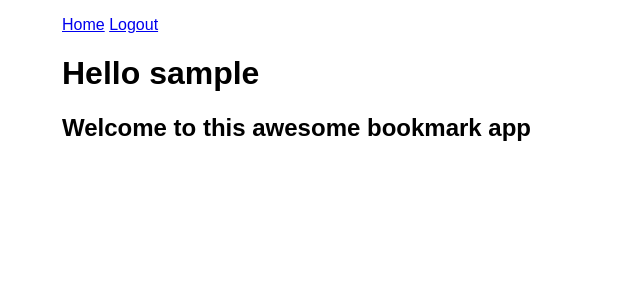
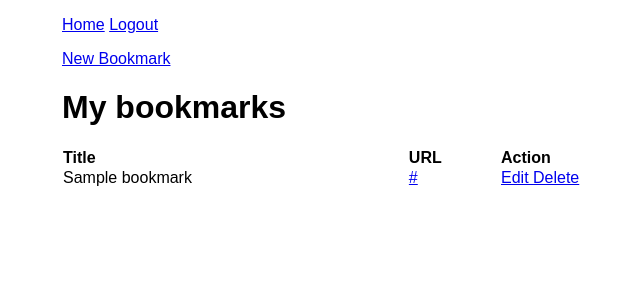
Before and after one commit to plastboks/Flaskmarks, a Flask app: page / in a window 1280 px wide. Shown: the top 300 px of the page, without its empty margins (253-893 px from the left). Run offline with Flask 2, Linux system fonts and the light colour scheme; a user stored in the database is signed in; tables that the repository leaves empty hold one stand-in row (values such as "Sample post"); parts of the project's set-up code (start-up, migrations or seed data) failed here and were passed over.

Commit message:
add new bookmark, and list your bookmarks
Signed-off-by: Alexander Skjolden <alex@plastboks.net>

```diff
--- a/flaskmarks/models.py
+++ b/flaskmarks/models.py
@@ -44,5 +44,9 @@ class Bookmark(db.Model):
     created = db.Column(db.DateTime)
     updated = db.Column(db.DateTime)
 
+    @classmethod
+    def my_bookmarks(self, userid):
+        return self.query.filter(self.owner_id == userid).all()
+
     def __repr__(self):
         return '<Bookmark %r>' % (self.title)
--- a/flaskmarks/static/css/style.css
+++ b/flaskmarks/static/css/style.css
@@ -12,3 +12,11 @@ body {
 #header ul li {
     display: inline;
 }
+
+#bookmarks {
+    width: 100%;
+}
+
+#bookmarks th {
+    text-align: left;
+}
--- a/flaskmarks/templates/base.html
+++ b/flaskmarks/templates/base.html
@@ -8,7 +8,8 @@
 </head>
 <body>
   <div id="header">
-    <ul>
+    <p>
+        <ul id="primary Menu">
             {% if g.user.is_authenticated() %}
             <li><a href="{{ url_for('index') }}">Home</a></li>
             <li><a href="{{ url_for('logout') }}">Logout</a></li>
@@ -17,6 +18,16 @@
             <li><a href="{{ url_for('register') }}">Register</a></li>
             {% endif %}
         </ul>
+    </p>
+    <p>
+        <ul>
+        {% block secondarymenu %}
+            {% if g.user.is_authenticated() %}
+                <li><a href="{{ url_for('new_bookmark') }}" >New Bookmark</a></li>
+            {% endif %}
+        {% endblock %}
+        </ul>
+    </p>
   </div>
   {% with messages = get_flashed_messages() %}
   {% if messages %}
--- a/flaskmarks/templates/index.html
+++ b/flaskmarks/templates/index.html
@@ -1,5 +1,39 @@
 {% extends "base.html" %}
 {% block content %}
+{% if not bookmarks %}
 <h1>Hello {{ g.user.username }}</h1>
-<h2>Welcome to this awesome bookmark app</h2>
+<h2>Welcome to this awesome bookmark app.</h2>
+<h3>Click "New bookmark" to add a bookmark</h3>
+{% else %}
+    <h1>My bookmarks </h1>
+    <table id="bookmarks">
+        <thead>
+            <th>Title</th>
+            <th>URL</th>
+            <th>Action</th>
+        </thead>
+        <tbody>
+            {% for bookmark in bookmarks %}
+                <tr>
+                    <td>
+                        {{ bookmark.title }}
+                    </td>
+                    <td>
+                        <a href="{{ bookmark.url }}" class="clickIncrement">
+                            {{ bookmark.url }}
+                        </a>
+                    </td>
+                    <td>
+                        <a href="#edit" class="">
+                            Edit
+                        </a>
+                        <a href="#delete" class="">
+                            Delete
+                        </a>
+                    </td>
+                </tr>
+            {% endfor %}
+        </tbody>
+    </table>
+{% endif %}
 {% endblock %}
--- a/flaskmarks/templates/register.html
+++ b/flaskmarks/templates/register.html
@@ -3,8 +3,8 @@
 
 {% block content %}
 <h1>Register</h1>
-<div id="login">
-  <form action="{{ url_for('register') }}" method="post" name="login">
+<div id="register">
+  <form action="{{ url_for('register') }}" method="POST">
     {{form.hidden_tag()}}
     <p>
       {% for error in form.username.errors %}
@@ -32,7 +32,7 @@
       {{ form.confirm.label('Confirm Password')}} <br />
       {{ form.confirm(size=20) }}
     </p>
-      <input type="submit" value="Sign in">
+      <input type="submit" value="Register">
   </form>
 </div>
 {% endblock %}
--- a/flaskmarks/views.py
+++ b/flaskmarks/views.py
@@ -35,6 +35,7 @@ from flaskmarks import (
 from forms import (
     LoginForm,
     RegisterForm,
+    NewBookmarkForm,
     )
 
 from models import (
@@ -63,10 +64,30 @@ def unauthorized(error):
 @app.route('/index')
 @login_required
 def index():
-    user = g.user
+    u = g.user
+    b = Bookmark.my_bookmarks(u.id)
     return render_template('index.html',
-        title = 'Home',
-        user = user)
+                            title = 'Home',
+                            user = u,
+                            bookmarks = b)
+
+
+@app.route('/bookmark/new', methods=['GET', 'POST'])
+@login_required
+def new_bookmark():
+    form = NewBookmarkForm()
+    if form.validate_on_submit():
+        u = g.user
+        b = Bookmark()
+        form.populate_obj(b)
+        b.owner_id = u.id
+        db.session.add(b)
+        db.session.commit()
+        flash('New bookmark %s added' % (form.title.data))
+        return redirect(url_for('index'))
+    return render_template('new.html',
+                            title = 'New',
+                            form = form)
 
 
 @app.route('/register', methods=['GET', 'POST'])
@@ -80,10 +101,10 @@ def register():
         db.session.add(u)
         db.session.commit()
         flash('New user %s registered' % (form.username.data))
-        return redirect(url_for('index'))
+        return redirect(url_for('login'))
     return render_template('register.html',
-                           form = form,
-                           title = 'Register')
+                            form = form,
+                            title = 'Register')
 
 
 @app.route('/login', methods=['GET', 'POST'])
@@ -101,8 +122,8 @@ def login():
             flash('Failed login request for %s' % (form.username.data))
             return redirect(url_for('login'))
     return render_template('login.html',
-                           title = 'Login',
-                           form = form)
+                            title = 'Login',
+                            form = form)
 
 
 @app.route('/logout')
```
Also changed, not shown: flaskmarks/forms.py (+11 -0 lines), flaskmarks/templates/new.html (added, +27 -0 lines). Lines whose indentation alone changed are shown as unchanged.
